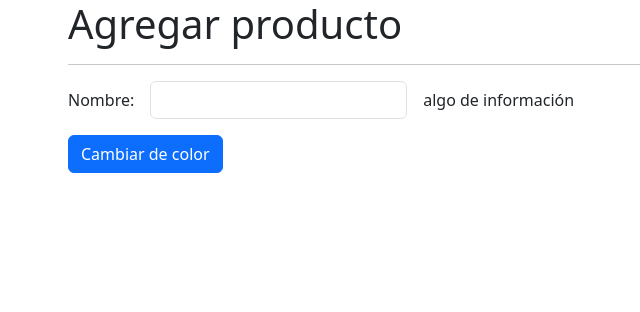
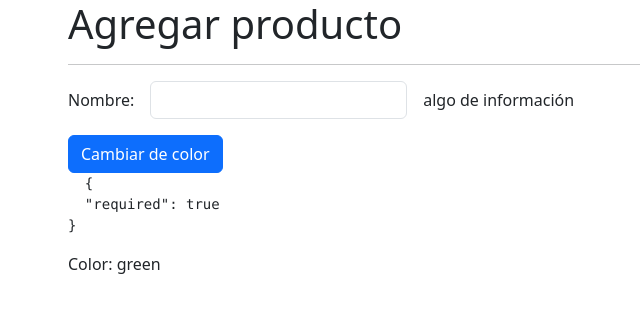
Before and after one commit to Ezeki3/directive-signals, an Angular app: page /products/product in a window 1280 px wide. Shown: the top 312 px of the page, without its empty margins (14-654 px from the left). Built offline with nearby package versions, Linux system fonts and the light colour scheme.

Commit message:
formulario reactivo tradicional

```diff
--- a/src/app/products/pages/product-page/product-page.component.html
+++ b/src/app/products/pages/product-page/product-page.component.html
@@ -1,7 +1,7 @@
 <h1>Agregar producto</h1>
 <hr>
 
-<form>
+<form [formGroup]="myForm">
   <div class="row g-3 align-items-center mb-3">
 
     <div class="col-auto">
@@ -9,7 +9,7 @@
     </div>
 
     <div class="col-auto">
-      <input type="text" class="form-control">
+      <input formControlName="name" type="text" class="form-control">
     </div>
     <div class="col-auto">
       <span> algo de información</span>
@@ -19,9 +19,14 @@
 
   <div class="row">
     <div class="col">
-      <button class="btn btn-primary">
+      <button (click)="changeColor()" class="btn btn-primary">
         Cambiar de color
       </button>
     </div>
   </div>
 </form>
+
+<pre>
+  {{ myForm.get('name')?.errors | json }}
+</pre>
+<p>Color: {{color}}</p>
--- a/src/app/products/pages/product-page/product-page.component.ts
+++ b/src/app/products/pages/product-page/product-page.component.ts
@@ -1,4 +1,5 @@
-import { Component } from '@angular/core';
+import { Component, inject } from '@angular/core';
+import { FormBuilder, FormGroup, Validators } from '@angular/forms';
 
 @Component({
   selector: 'app-product-page',
@@ -7,4 +8,16 @@ import { Component } from '@angular/core';
 })
 export class ProductPageComponent {
 
+  private fb = inject( FormBuilder );
+
+  public color:string = 'green';
+
+  public myForm: FormGroup = this.fb.group({
+    name: [ '', [ Validators.required, Validators.minLength(6), Validators.email] ]
+  })
+
+  changeColor() {
+    this.color = '#xxxxxx'.replace(/x/g, y=>(Math.random()*16|0).toString(16));
+  }
+
 }
--- a/src/app/products/products.module.ts
+++ b/src/app/products/products.module.ts
@@ -1,6 +1,7 @@
 import { NgModule } from '@angular/core';
 import { CommonModule } from '@angular/common';
 
+import { ReactiveFormsModule } from '@angular/forms';
 import { ProductsRoutingModule } from './products-routing.module';
 import { ProductPageComponent } from './pages/product-page/product-page.component';
 
@@ -11,7 +12,8 @@ import { ProductPageComponent } from './pages/product-page/product-page.componen
   ],
   imports: [
     CommonModule,
-    ProductsRoutingModule
+    ProductsRoutingModule,
+    ReactiveFormsModule,
   ]
 })
 export class ProductsModule { }
```
